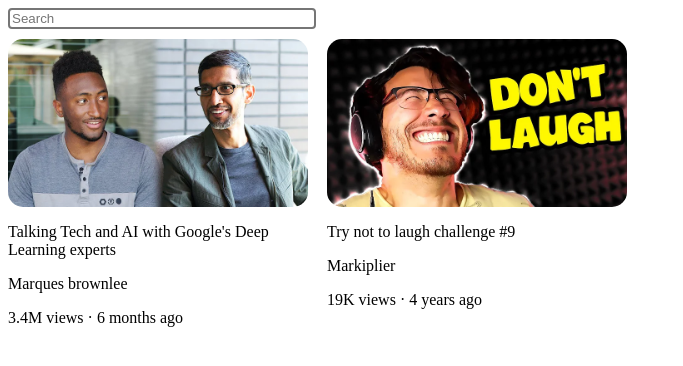
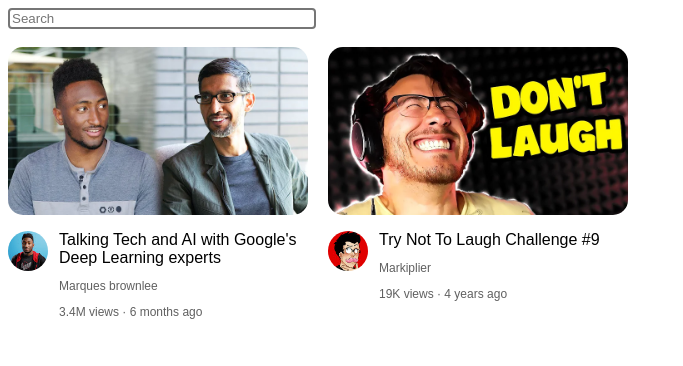
Before and after one commit to Hridayansh018/WebDev, a plain HTML site: page html-css-course/Project/youtube.html in a window 1280 px wide. Shown: the whole page, without its empty margins (0-683 px from the left). Drawn offline with Linux system fonts and the light colour scheme.

Commit message:
Div Update

```diff
--- a/html-css-course/Project/youtube.css
+++ b/html-css-course/Project/youtube.css
@@ -1,7 +1,11 @@
+p {
+    font-family: Arial;
+}
+
 .searchbox {
     display: block;
     width: 300px;
-    margin-bottom: 10px;
+    margin-bottom: 18px;
     border-style: solid;
     border-radius: 4px;
 }
@@ -9,15 +13,43 @@
 .thumbnail {
     width: 300px;
     display: block;
-    margin-right: 15px;
     border-radius: 15px;
     align-items: f;
 }
 
+.channel-pfp {
+    width: 40px;
+    height: 40px;
+    object-fit: cover;
+    border-radius: 40px;
+    margin-right: 7px;
+    margin-top: 5px;
+    vertical-align: top;
+    display: inline-block;
+    margin-top: 8px;
+}
+
+.video-info {
+    display: inline-block;
+    width: 250px;
+}
+
 .title {
-    width: 300px;
+    width: 250px;
+    margin-bottom: 4px;
 }
 .video-preview {
     display: inline-block;
     vertical-align: top;
+    margin-right: 15px;
 }
+
+.video-author,
+.video-stats {
+  font-size: 12px;
+  color: rgb(96, 96, 96);
+}
+
+.video-author {
+    margin-bottom: 4px;
+}
--- a/html-css-course/Project/youtube.html
+++ b/html-css-course/Project/youtube.html
@@ -8,28 +8,47 @@
         <input type="text" name="" placeholder="Search" class="searchbox">
 
         <div class="video-preview">
+            <div>
                 <img src="thumbnail-1.webp" class="thumbnail">
+            </div>
+            <div>
+                <div class="channel-pfp">
+                    <img src="channel-1.jpeg" class="channel-pfp">
+                </div>
+                <div class="video-info">
                     <p class="title">
                     Talking Tech and AI with Google's Deep Learning experts
                 </p>
-            <p>
+                <p class="video-author">
                     Marques brownlee
                 </p>
-            <p>
+                <p class="video-stats">
                     3.4M views &#183; 6 months ago
                 </p>
                 </div>
+            </div>
+        </div>
 
         <div class="video-preview">
+            <div class="thumbnail-row">
                 <img src="thumbnail-2.webp" class="thumbnail">
+            </div>
+            <div>
+                <div class="channel-pfp">
+                    <img src="channel-2.jpeg" class="channel-pfp">
+                </div>
+                <div class="video-info">
                     <p class="title">
-                Try not to laugh challenge #9
+                    Try Not To Laugh Challenge #9
                 </p>
-            <p>
+                <p class="video-author">
                     Markiplier
                 </p>
-            <p>19K views &#183; 4 years ago
-
+                <p class="video-stats">
+                    19K views &#183; 4 years ago
                 </p>
+                </div>
+            </div>
+        </div>
     </body>
 </html>
```
Also changed, not shown: html-css-course/Project/channel-1.jpeg (added), html-css-course/Project/channel-2.jpeg (added). Lines whose indentation alone changed are shown as unchanged.
